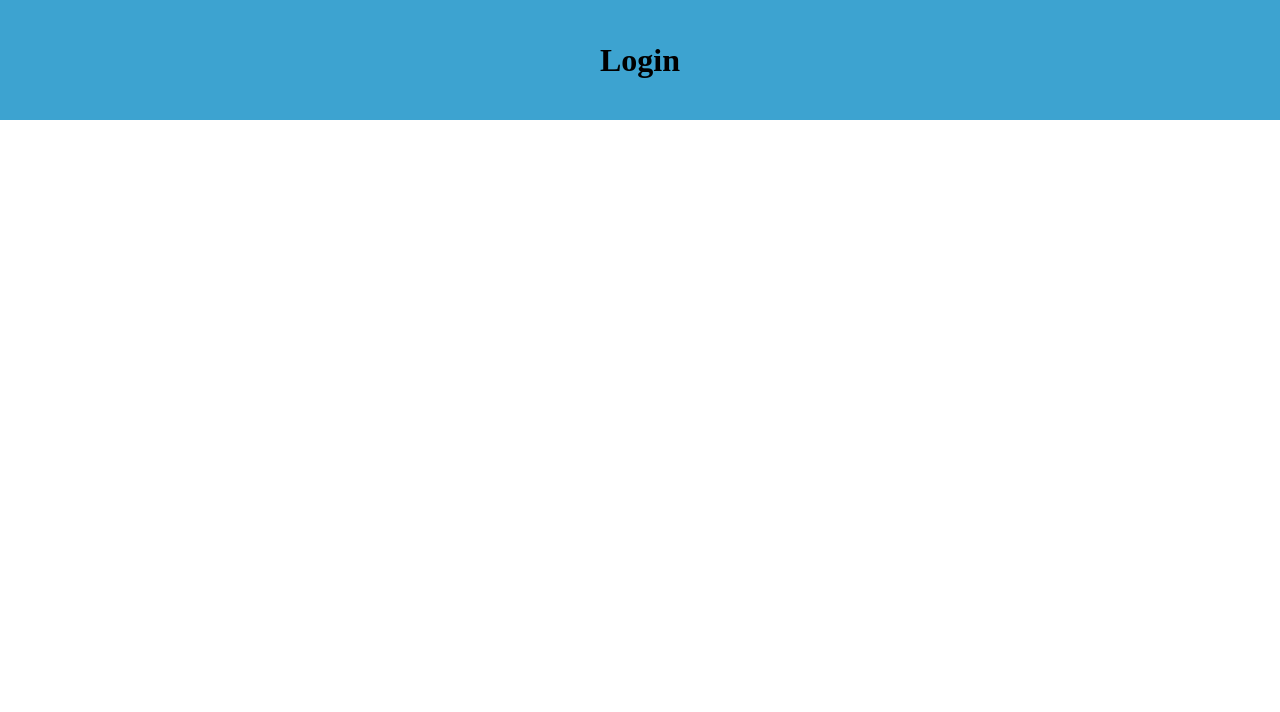
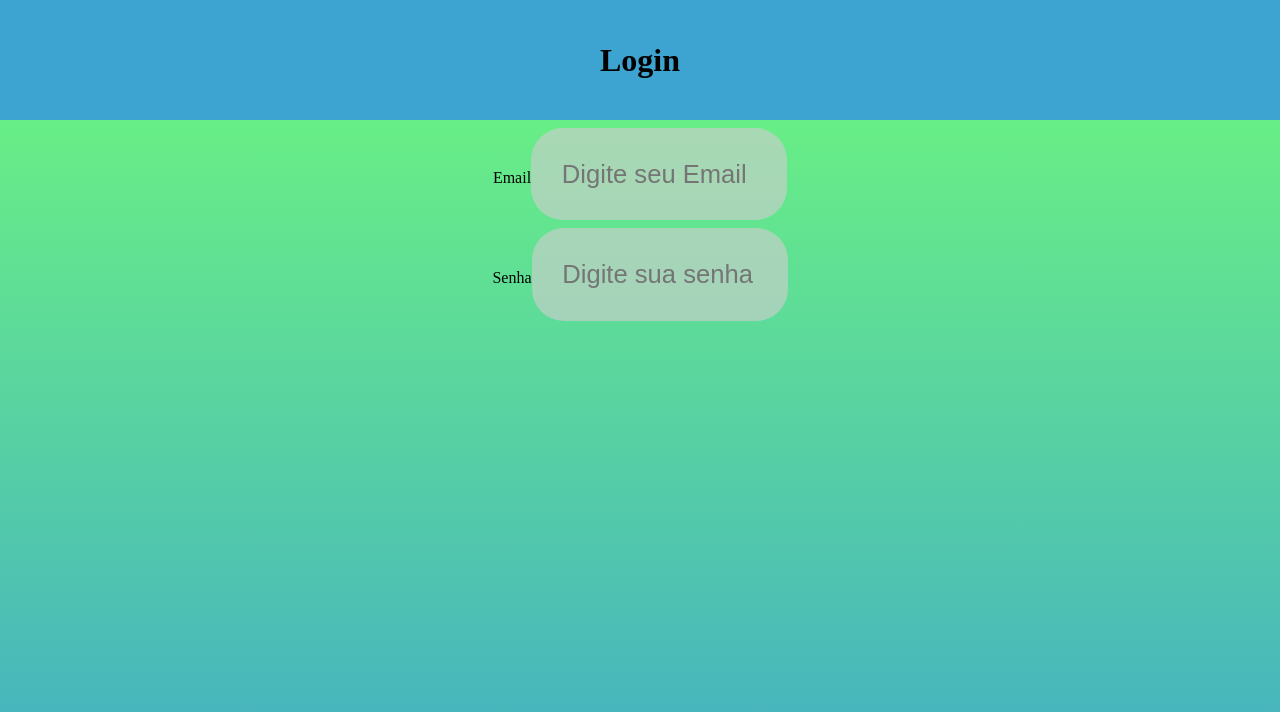
Before and after one commit to Hitz299/Challenge-2sem, a React (Vite) app in the folder atena-porto-seguro/: page /login in a window 1280 px wide. Shown: the top 712 px of the page. Built offline with nearby package versions, Linux system fonts and the light colour scheme.

Commit message:
Comecando a trabalhar na pagina de login

```diff
--- /dev/null
+++ b/atena-porto-seguro/src/components/BgGradient/BgGradient.tsx
@@ -0,0 +1,14 @@
+import { ReactNode } from "react";
+import { StyleGradient } from "../../style/styled-cadastro";
+
+interface BgGradientProps {
+  children: ReactNode;
+}
+
+export default function BgGradient({children}: BgGradientProps) {
+  return (
+    <StyleGradient>
+      {children}
+    </StyleGradient>
+  );
+}
--- /dev/null
+++ b/atena-porto-seguro/src/components/FormularioLogin/FormularioLogin.tsx
@@ -0,0 +1,23 @@
+
+import { StyleInput } from "../../style/styled-conta";
+
+export default function FormularioLogin() {
+  return (
+     <>
+        <form>
+            <div>
+
+                <label htmlFor="email">Email</label>
+                <StyleInput type="email" placeholder="Digite seu Email"/>
+            </div>
+            <div>
+
+                <label htmlFor="senha">Senha</label>
+                <StyleInput type="password" placeholder="Digite sua senha"/>
+            </div>
+
+        </form>
+
+     </>
+  )
+}
--- a/atena-porto-seguro/src/routes/Login/index.tsx
+++ b/atena-porto-seguro/src/routes/Login/index.tsx
@@ -1,5 +1,6 @@
-import Button from "../../components/Button/Button";
+import BgGradient from "../../components/BgGradient/BgGradient";
 import CabecalhoAzul from "../../components/CabecalhoAzul/CabecalhoAzul";
+import FormularioLogin from "../../components/FormularioLogin/FormularioLogin";
 
 
 export default function Login() {
@@ -8,10 +9,13 @@ export default function Login() {
 
   return (
     <>
-
      <CabecalhoAzul/>
+       <BgGradient>
 
 
+        <FormularioLogin/>
+
+      </BgGradient>
 
     </>
 
--- a/atena-porto-seguro/src/style/styled-cadastro.ts
+++ b/atena-porto-seguro/src/style/styled-cadastro.ts
@@ -1,3 +1,4 @@
+
 import styled from 'styled-components';
 
 export const StyleCabecalhoAzul = styled.header`
@@ -42,6 +43,33 @@ export const StyleRepositorioContainer = styled.div`
     border: inset 0.15vw rgb(153, 0, 255);
     margin-bottom: 6vh;
     width: 28vw;
+
+    @media screen and (max-width: 761px) {
+
+    font-size: 1vw;
+
+    img {
+      width: 3vw;
+    }
+  }
+
+    @media screen and (max-width: 1440px) {
+
+    font-size: 1.5vw;
+
+    img {
+      width: 4vw;
+    }
+  }
+
+    @media screen and (max-width: 4400px) {
+    font-size: 2vw;
+
+    img {
+      width: 5vw;
+    }
+  }
+
 `;
 
 export const StyleRodapeIntegrantes = styled.footer`
--- a/atena-porto-seguro/src/style/styled-funcionalidades.ts
+++ b/atena-porto-seguro/src/style/styled-funcionalidades.ts
@@ -94,7 +94,7 @@ export const StyleInfoVeiculo = styled.div `
 `;
 
 export const StyleLocalizar = styled.div `
-    background-image: url(../imgs/teste_maps.png);
+    background-image: url("/public/teste_maps.png");
     background-size: cover;
     background-repeat: no-repeat;
     background-position: center;
--- a/atena-porto-seguro/src/style/styledGeral.ts
+++ b/atena-porto-seguro/src/style/styledGeral.ts
@@ -30,10 +30,12 @@ export const StyleButton = styled.button`
     color: aliceblue;
   }
 
+
   &:hover {
     transition: 0.8s ease-in;
     background-color: #68ee86;
   }
+
 
   @media screen and (max-height: 741px) {
      height: 40px;
@@ -47,3 +49,25 @@ export const StyleButton = styled.button`
     height: 45px;
   }
 `
+
+
+  export const StyleRodapeLink  = styled.ul`
+    display: flex;
+    flex-direction: row;
+
+    flex-wrap: wrap;
+    text-align: center;
+
+    @media screen and (max-width: 4400px) {
+      flex-direction: row;
+      justify-content: space-between;
+    }
+
+      @media screen and (max-width: 1920px) {
+      flex-direction: column;
+      justify-content: center;
+      align-items: center;
+      gap: 4vh;
+    }
+
+`
```
